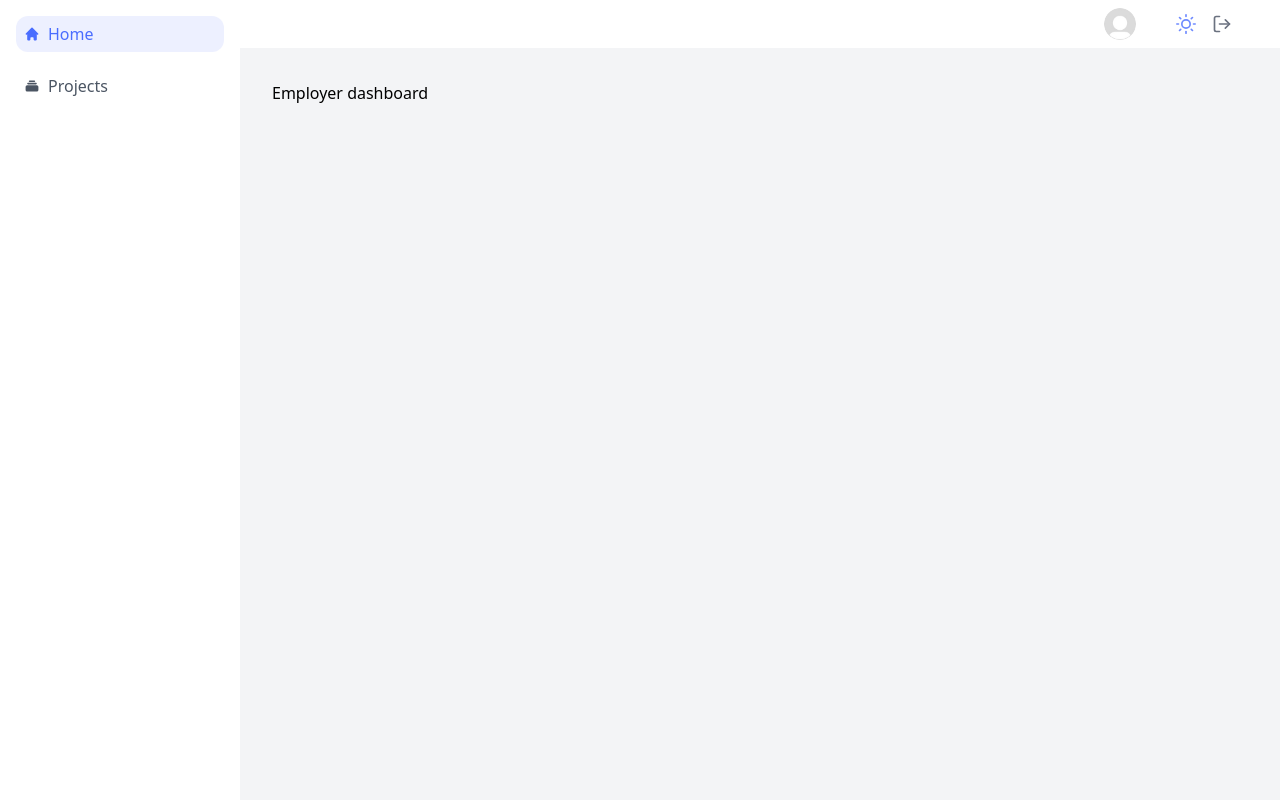
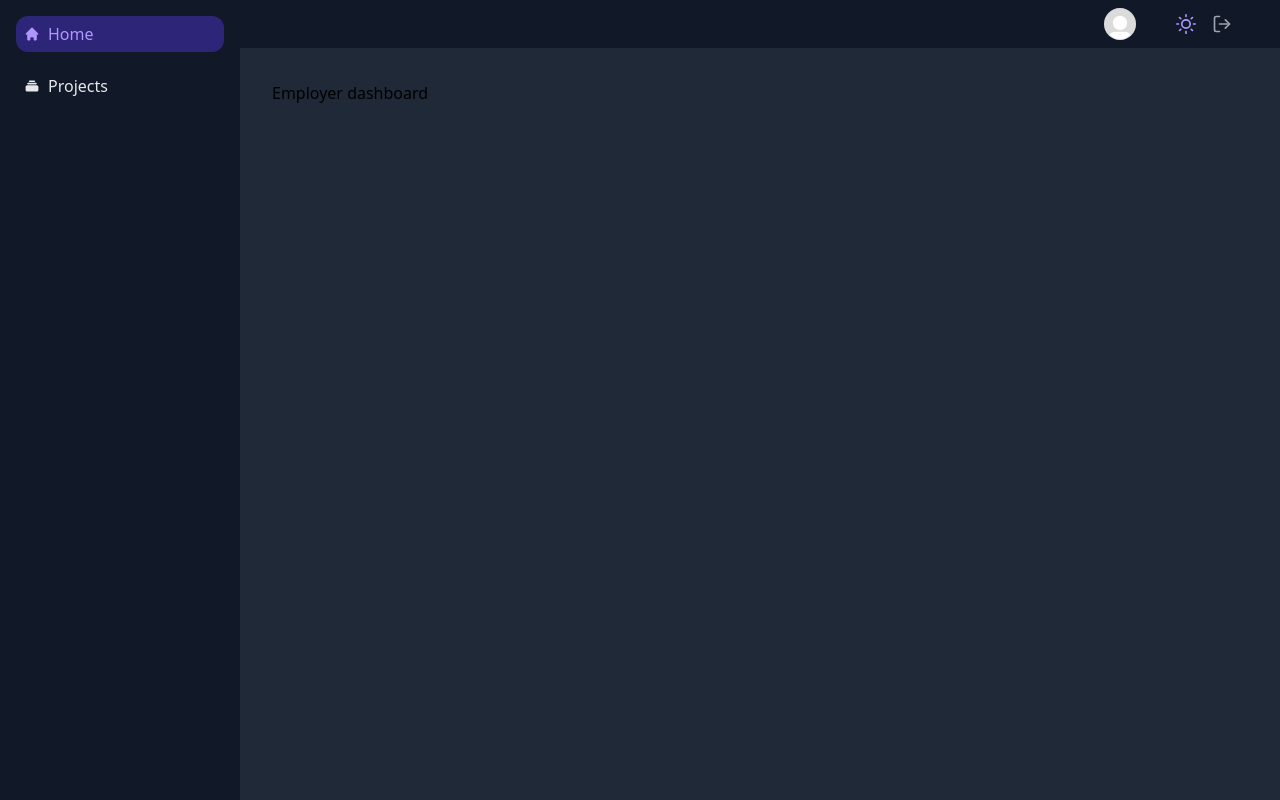
Before and after one commit to ArianMakiabadi/JobHop, a React (Vite) app: page /employer/dashboard in a window 1280 px wide. Both pictures are taken after a click on the button 1186 px from the left and 24 px from the top of the page. Built offline with nearby package versions, Linux system fonts and the light colour scheme; no server answers.

Commit message:
dark mode added

```diff
--- a/src/App.jsx
+++ b/src/App.jsx
@@ -9,11 +9,13 @@ import AppLayout from "./UI/AppLayout";
 import EmployerDashboard from "./pages/EmployerDashboard";
 import Projects from "./pages/Projects";
 import Project from "./pages/Project";
+import { DarkModeProvider } from "./context/DarkModeContext";
 
 const queryClient = new QueryClient();
 
 function App() {
   return (
+    <DarkModeProvider>
       <QueryClientProvider client={queryClient}>
         <Toaster />
         <Routes>
@@ -29,6 +31,7 @@ function App() {
           <Route path="/*" element={<NotFound />}></Route>
         </Routes>
       </QueryClientProvider>
+    </DarkModeProvider>
   );
 }
 
--- a/src/UI/DarkModeToggle.jsx
+++ b/src/UI/DarkModeToggle.jsx
@@ -1,9 +1,15 @@
-import { FiSun } from "react-icons/fi";
+import { FiMoon, FiSun } from "react-icons/fi";
+import { useDarkMode } from "../context/DarkModeContext";
 
 function DarkModeToggle() {
+  const { isDarkMode, toggleDarkMode } = useDarkMode();
   return (
-    <button>
-      <FiSun className="w-5 h-5 text-primary-700" />
+    <button onClick={toggleDarkMode}>
+      {isDarkMode ? (
+        <FiSun className="w-5 h-5 text-primary-700" />
+      ) : (
+        <FiMoon className="w-5 h-5 text-primary-700" />
+      )}
     </button>
   );
 }
--- a/src/UI/DatePickerField.jsx
+++ b/src/UI/DatePickerField.jsx
@@ -3,7 +3,7 @@ import DatePicker from "react-multi-date-picker";
 function DatePickerField({ label, date, setDate }) {
   return (
     <div>
-      <label className="mb-2 block text-secondary-700">{label}</label>
+      <label className="mb-2  block text-secondary-700">{label}</label>
       <DatePicker
         containerClassName="w-full"
         inputClass="textField__input w-full"
--- a/src/UI/RHFSelect.jsx
+++ b/src/UI/RHFSelect.jsx
@@ -17,7 +17,7 @@ function RHFSelect({
         {...register(name, validationSchema)}
         id={name}
         className="peer w-full border border-secondary-400 rounded-xl px-3 pt-4 pb-3
-                   bg-white text-secondary-700 appearance-none
+                   bg-secondary-0 text-secondary-700 appearance-none
                    focus:outline-none focus:border-primary-500"
       >
         <option value="" disabled hidden></option>
@@ -34,10 +34,10 @@ function RHFSelect({
           pointer-events-none z-10
           ${
             hasValue
-              ? "-top-2.5 text-sm bg-white px-1 text-secondary-500"
+              ? "-top-2.5 text-sm bg-secondary-0 px-1 text-secondary-500"
               : "top-4 text-base"
           }
-          peer-focus:-top-2.5 peer-focus:text-sm peer-focus:text-primary-500 peer-focus:bg-white peer-focus:px-1`}
+          peer-focus:-top-2.5 peer-focus:text-sm peer-focus:text-primary-500 peer-focus:bg-secondary-0 peer-focus:px-1`}
       >
         {label} {requierd && <span className="text-error">*</span>}
       </label>
--- a/src/UI/SideBar.jsx
+++ b/src/UI/SideBar.jsx
@@ -26,15 +26,15 @@ export default SideBar;
 
 function CustomNavLink({ children, to }) {
   const navLinkClass =
-    "flex items-center gap-2 hover:bg-primary-100/50 hover:text-primary-900 px-2 py-1.5 rounded-xl transition-all duration-300";
+    "flex items-center gap-2 hover:bg-primary-100/50 hover:text-primary-600 px-2 py-1.5 rounded-xl transition-all duration-300";
 
   return (
     <NavLink
       to={to}
       className={({ isActive }) =>
         isActive
-          ? `${navLinkClass} bg-primary-100/50 text-primary-900`
-          : `${navLinkClass} text-secondary-600`
+          ? `${navLinkClass} bg-primary-200/50 text-primary-700`
+          : `${navLinkClass} text-secondary-700`
       }
     >
       {children}
--- a/src/UI/TextField.jsx
+++ b/src/UI/TextField.jsx
@@ -15,7 +15,7 @@ function TextField({
         type={type}
         placeholder=""
         autoComplete="off"
-        className="peer w-full border border-secondary-400 rounded-xl px-3 pt-3 pb-4
+        className="peer w-full bg-secondary-0 border border-secondary-400 rounded-xl px-3 pt-3 pb-4
                    focus:outline-none focus:border-primary-500"
       />
 
@@ -23,8 +23,8 @@ function TextField({
         htmlFor={name}
         className={`absolute left-3 top-2 text-secondary-500 text-sm transition-all duration-200
         peer-placeholder-shown:top-4 peer-placeholder-shown:text-secondary-400 peer-placeholder-shown:text-base
-        peer-focus:-top-2.5 peer-focus:bg-white peer-focus:px-1 peer-focus:text-primary-500 peer-focus:text-sm
-        peer-[&:not(:placeholder-shown)]:-top-2.5 peer-[&:not(:placeholder-shown)]:bg-white peer-[&:not(:placeholder-shown)]:px-1 peer-[&:not(:placeholder-shown)]:text-secondary-500 peer-[&:not(:placeholder-shown)]:text-sm
+        peer-focus:-top-2.5 peer-focus:bg-secondary-0 peer-focus:px-1 peer-focus:text-primary-500 peer-focus:text-sm
+        peer-[&:not(:placeholder-shown)]:-top-2.5 peer-[&:not(:placeholder-shown)]:px-1 peer-[&:not(:placeholder-shown)]:text-secondary-500 peer-[&:not(:placeholder-shown)]:text-sm
         peer-focus:[&:not(:placeholder-shown)]:text-primary-500`}
       >
         {label} {required && <span className="text-error">*</span>}
--- a/src/UI/Toggle.jsx
+++ b/src/UI/Toggle.jsx
@@ -6,7 +6,7 @@ function Toggle({ checked, onChange }) {
       checked={checked}
       onChange={onChange}
       className={`${
-        checked ? "bg-primary-900" : "bg-secondary-200"
+        checked ? "bg-primary-500" : "bg-secondary-300"
       } relative inline-flex h-6 w-11 items-center rounded-full transition-colors`}
     >
       <span
--- /dev/null
+++ b/src/context/DarkModeContext.jsx
@@ -0,0 +1,32 @@
+import { createContext, useContext, useEffect } from "react";
+import useLocalStorageState from "../hooks/useLocalStorageState";
+
+const DarkModeContext = createContext();
+
+export function DarkModeProvider({ children }) {
+  const [isDarkMode, setIsDarkMode] = useLocalStorageState("isDarkMode", false);
+  const toggleDarkMode = () => setIsDarkMode((prev) => !prev);
+
+  useEffect(() => {
+    if (isDarkMode) {
+      document.documentElement.classList.add("dark-mode");
+      document.documentElement.classList.remove("light-mode");
+    } else {
+      document.documentElement.classList.add("light-mode");
+      document.documentElement.classList.remove("dark-mode");
+    }
+  }, [isDarkMode]);
+
+  return (
+    <DarkModeContext.Provider value={{ isDarkMode, toggleDarkMode }}>
+      {children}
+    </DarkModeContext.Provider>
+  );
+}
+
+export function useDarkMode() {
+  const context = useContext(DarkModeContext);
+  if (context === undefined)
+    throw new Error("Dark mode context was used outside of DarkModeProvider");
+  return context;
+}
--- a/src/features/projects/ProjectTableRow.jsx
+++ b/src/features/projects/ProjectTableRow.jsx
@@ -41,7 +41,7 @@ function ProjectTableRow({ project, index }) {
       <td>
         <div className="flex items-center gap-x-4">
           <button onClick={() => setIsEditOpen(true)}>
-            <TbPencilMinus className="w-5 h-5 text-primary-900 hover:text-primary-700" />
+            <TbPencilMinus className="w-5 h-5 text-primary-600 hover:text-primary-500" />
           </button>
           <Modal
             open={isEditOpen}
@@ -54,7 +54,7 @@ function ProjectTableRow({ project, index }) {
             />
           </Modal>
           <button onClick={() => setIsDeleteOpen(true)}>
-            <HiOutlineTrash className="w-5 h-5 text-error hover:text-red-400" />
+            <HiOutlineTrash className="w-5 h-5 text-error hover:text-red-300" />
           </button>
           <Modal
             open={isDeleteOpen}
--- a/src/features/projects/ProjectsHeader.jsx
+++ b/src/features/projects/ProjectsHeader.jsx
@@ -8,7 +8,9 @@ function ProjectsHeader() {
 
   return (
     <div className="flex justify-between items-center pb-8">
-      <h1 className="font-semibold text-2xl">Your projects</h1>
+      <h1 className="font-semibold text-2xl text-secondary-800">
+        Your projects
+      </h1>
       <Modal
         title="Add a new project"
         open={open}
--- /dev/null
+++ b/src/hooks/useLocalStorageState.js
@@ -0,0 +1,14 @@
+import { useEffect, useState } from "react";
+
+export default function useLocalStorageState(key, initialState) {
+  const [value, setValue] = useState(() => {
+    const stored = localStorage.getItem(key);
+    return stored ? JSON.parse(stored) : initialState;
+  });
+
+  useEffect(() => {
+    localStorage.setItem("isDarkMode", JSON.stringify(value));
+  }, [value, key]);
+
+  return [value, setValue];
+}
--- a/src/index.css
+++ b/src/index.css
@@ -4,17 +4,19 @@
 
 @layer base {
   :root {
+    &,
+    &.light-mode {
       --background-app-rgb: 255, 255, 255;
-    --color-primary-900: 74, 109, 255;
-    --color-primary-800: 92, 124, 255;
-    --color-primary-700: 110, 138, 255;
-    --color-primary-600: 128, 153, 255;
-    --color-primary-500: 146, 167, 255;
-    --color-primary-400: 164, 182, 255;
-    --color-primary-300: 183, 197, 255;
-    --color-primary-200: 201, 211, 255;
-    --color-primary-100: 219, 226, 255;
-    --color-primary-50: 228, 233, 255;
+      --color-primary-900: 40, 20, 110;
+      --color-primary-800: 75, 50, 200;
+      --color-primary-700: 95, 65, 225;
+      --color-primary-600: 115, 85, 245;
+      --color-primary-500: 130, 95, 255;
+      --color-primary-400: 150, 120, 255;
+      --color-primary-300: 175, 150, 255;
+      --color-primary-200: 210, 190, 255;
+      --color-primary-100: 240, 230, 255;
+
       --color-secondary-900: 17, 24, 39;
       --color-secondary-800: 31, 41, 55;
       --color-secondary-700: 55, 65, 81;
@@ -24,13 +26,46 @@
       --color-secondary-300: 209, 213, 219;
       --color-secondary-200: 229, 231, 235;
       --color-secondary-100: 243, 244, 246;
-    --color-secondary-50: 249, 250, 251;
       --color-secondary-0: 255, 255, 255;
       --color-success: 0, 192, 115;
       --color-warning: 255, 153, 0;
       --color-error: 255, 71, 87;
       --color-red-500: 239, 68, 68;
       --color-red-300: 252, 165, 165;
+    }
+    &.dark-mode {
+      --background-app-rgb: 15, 23, 42;
+
+      --color-primary-900: 240, 230, 255;
+      --color-primary-800: 210, 190, 255;
+      --color-primary-700: 175, 150, 255;
+      --color-primary-600: 150, 120, 255;
+      --color-primary-500: 130, 95, 255;
+      --color-primary-400: 115, 85, 245;
+      --color-primary-300: 95, 65, 225;
+      --color-primary-200: 75, 50, 200;
+      --color-primary-100: 40, 20, 110;
+
+      --color-secondary-900: 255, 255, 255;
+      --color-secondary-800: 243, 244, 246;
+      --color-secondary-700: 229, 231, 235;
+      --color-secondary-600: 209, 213, 219;
+      --color-secondary-500: 156, 163, 175;
+      --color-secondary-400: 107, 114, 128;
+      --color-secondary-300: 75, 85, 99;
+      --color-secondary-200: 55, 65, 81;
+      --color-secondary-100: 31, 41, 55;
+      --color-secondary-0: 17, 24, 39;
+
+      /* Status colors tuned for dark bg */
+      --color-success: 34, 197, 94;
+      --color-warning: 252, 211, 77;
+      --color-error: 248, 113, 113;
+      --color-red-500: 239, 68, 68;
+      --color-red-300: 252, 165, 165;
+
+      --backdrop-color: 0, 0, 0;
+    }
   }
 }
 
@@ -116,7 +151,7 @@
     @apply px-3 py-1 rounded-xl transition-all duration-300;
   }
   .btn--primary {
-    @apply bg-primary-900 text-secondary-100 hover:bg-primary-700 shadow-md shadow-primary-300;
+    @apply bg-primary-600 text-secondary-100 hover:bg-primary-700 shadow-md shadow-primary-100;
   }
   .btn--secondary {
     @apply bg-secondary-600 text-secondary-100 hover:bg-primary-700 shadow-md shadow-secondary-300;
@@ -222,6 +257,6 @@ table .title-row {
 
 /* Hover effect */
 table tbody tr:hover {
-  background-color: rgb(var(--color-secondary-50));
+  background-color: rgb(var(--color-secondary-100));
   transition: background-color 0.15s ease-in-out;
 }
```
Lines whose indentation alone changed are shown as unchanged.
